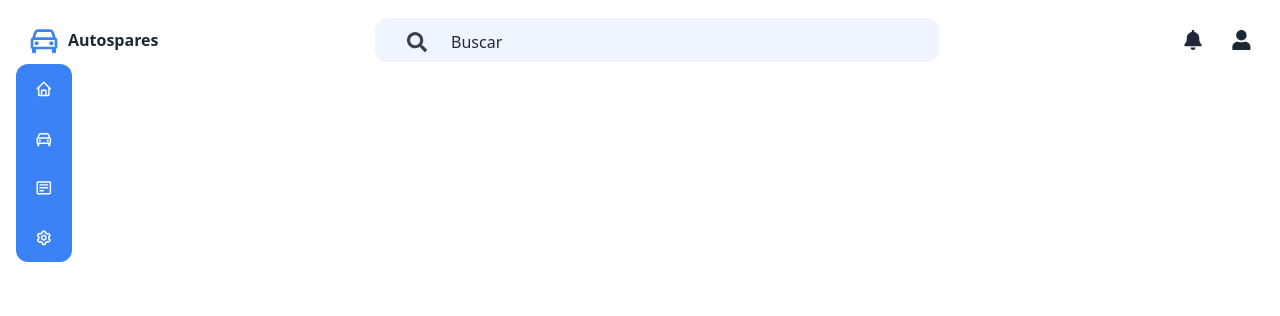
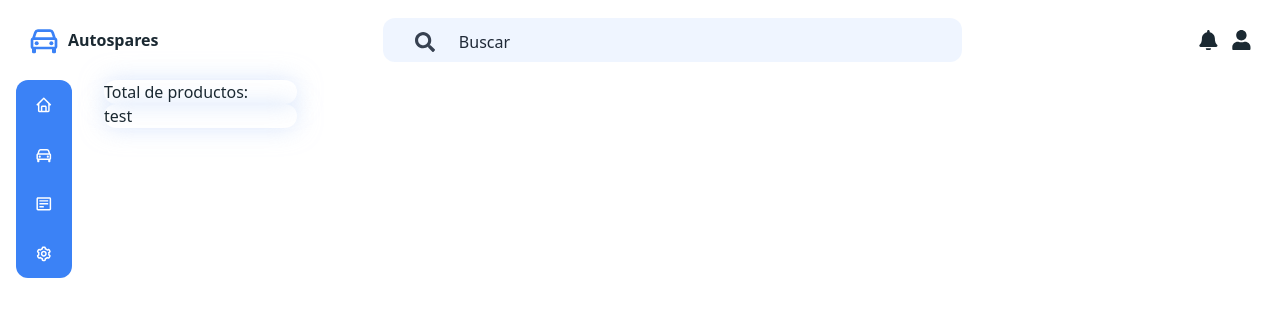
Before and after one commit to josegarzaramos/autospares, a React (Create React App) app: page /dashboard in a window 1280 px wide. Shown: the top 316 px of the page. Built offline with nearby package versions, Linux system fonts and the light colour scheme.

Commit message:
Added User component

```diff
--- a/src/App.js
+++ b/src/App.js
@@ -1,9 +1,10 @@
 import Navbar from './components/Navbar';
 import Sidebar from './components/Sidebar';
-//import Dashboard from './pages/Dashboard';
+import Dashboard from './pages/Dashboard';
 import NewProduct from './pages/NewProduct';
 import ProductsList from './pages/ProductsList';
 import Product from './pages/Product';
+import User from './pages/User';
 // import Container from './components/common/Container';
 
 import { BrowserRouter as Router, Route, Switch } from 'react-router-dom';
@@ -25,6 +26,12 @@ const App = () => {
             <Route path="/productos">
               <ProductsList />
             </Route>
+            <Route path="/dashboard">
+              <Dashboard />
+            </Route>
+            <Route path="/usuario">
+              <User />
+            </Route>
           </Switch>
         </div>
       </div>
--- a/src/components/Navbar.js
+++ b/src/components/Navbar.js
@@ -1,3 +1,4 @@
+import { Link } from 'react-router-dom';
 import {
   FaBars,
   FaSearch,
@@ -47,30 +48,17 @@ const Navbar = () => {
 
           <div className="ml-3 relative">
             <div>
-              <button className="text-xl text-gray-800 px-4 py-2 focus:outline-none">
-                <FaBell />
-              </button>
-            </div>
-            <div className="hidden origin-top-right absolute right-0 mt-2 w-64 rounded-md shadow-lg py-1 bg-white ring-1 ring-black ring-opacity-5 focus:outline-none">
-              <p className="p-2 text-sm text-gray-700">Sin resultados</p>
+              <Link to="/notificaciones">
+                <FaBell size="1.3em" />
+              </Link>
             </div>
           </div>
 
           <div className="ml-3 relative">
             <div>
-              <FaUser size="1.3em" />
-              <button
-                type="button"
-                className="bg-gray-800 flex text-sm rounded-full focus:outline-none focus:ring-2 focus:ring-offset-2 focus:ring-offset-gray-800 focus:ring-white"
-              >
-                <span className="sr-only">Open user menu</span>
-
-                {/* <img
-                  className="h-8 w-8 rounded-full"
-                  src="https://images.unsplash.com/photo-1472099645785-5658abf4ff4e?ixlib=rb-1.2.1&ixid=eyJhcHBfaWQiOjEyMDd9&auto=format&fit=facearea&facepad=2&w=256&h=256&q=80"
-                  alt=""
-                /> */}
-              </button>
+              <Link to="/usuario">
+                <FaUser size="1.3em" />
+              </Link>
             </div>
             <div className="hidden origin-top-right absolute right-0 mt-2 w-48 rounded-md shadow-lg py-1 bg-white ring-1 ring-black ring-opacity-5 focus:outline-none">
               <a
--- /dev/null
+++ b/src/components/common/Card.js
@@ -0,0 +1,11 @@
+import PropTypes from 'prop-types';
+
+function Card({ children }) {
+  return <div className="card-shadow w-2/12">{children}</div>;
+}
+
+Card.propTypes = {
+  children: PropTypes.any,
+};
+
+export default Card;
--- a/src/pages/Dashboard.js
+++ b/src/pages/Dashboard.js
@@ -1,30 +1,14 @@
-// import { useState, useEffect } from 'react';
-import { Link } from 'react-router-dom';
-// import axios from 'axios';
-
-import useFetchCategory from '../hooks/useFetch-hook';
+import Card from '../components/common/Card';
 
 const Dashboard = () => {
-  const results = useFetchCategory('productos');
-
   return (
-    <div>
-      <Link
-        to={{
-          pathname: '/',
-        }}
-      >
-        <h1 className="font-bold">Go to index</h1>
-      </Link>
-
-      {/* <p className="p-4">Productos encontrados: {results.length}</p> */}
-      {results.map((result) => {
-        return (
-          <div key={result.nombre} className="p-4">
-            <p>{result.nombre}</p>
-          </div>
-        );
-      })}
+    <div className="m-4">
+      <Card>
+        <h3>Total de productos:</h3>
+      </Card>
+      <Card>
+        <p>test</p>
+      </Card>
     </div>
   );
 };
--- /dev/null
+++ b/src/pages/User.js
@@ -0,0 +1,12 @@
+import React from 'react';
+
+function User() {
+  return (
+    <div className="m-4">
+      <h3>Usuario 123</h3>
+      <p>Administrador</p>
+    </div>
+  );
+}
+
+export default User;
```
